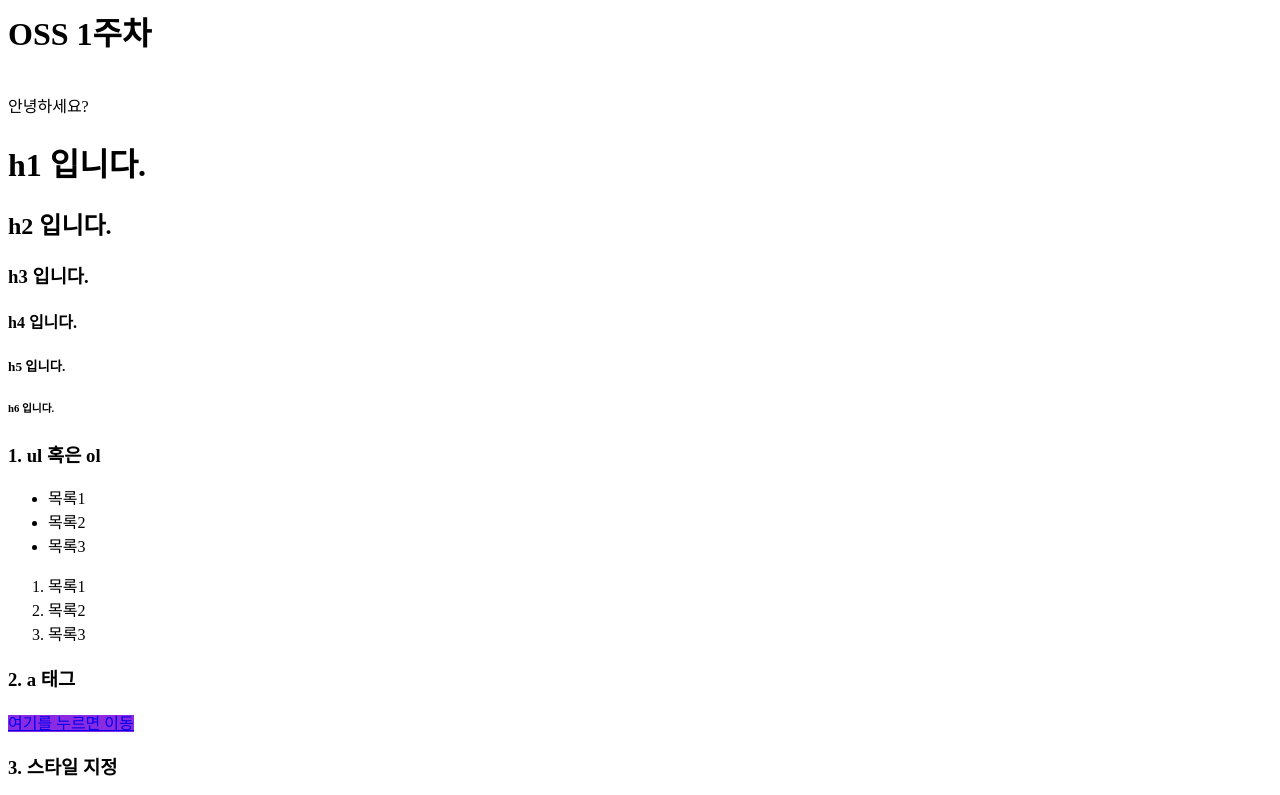
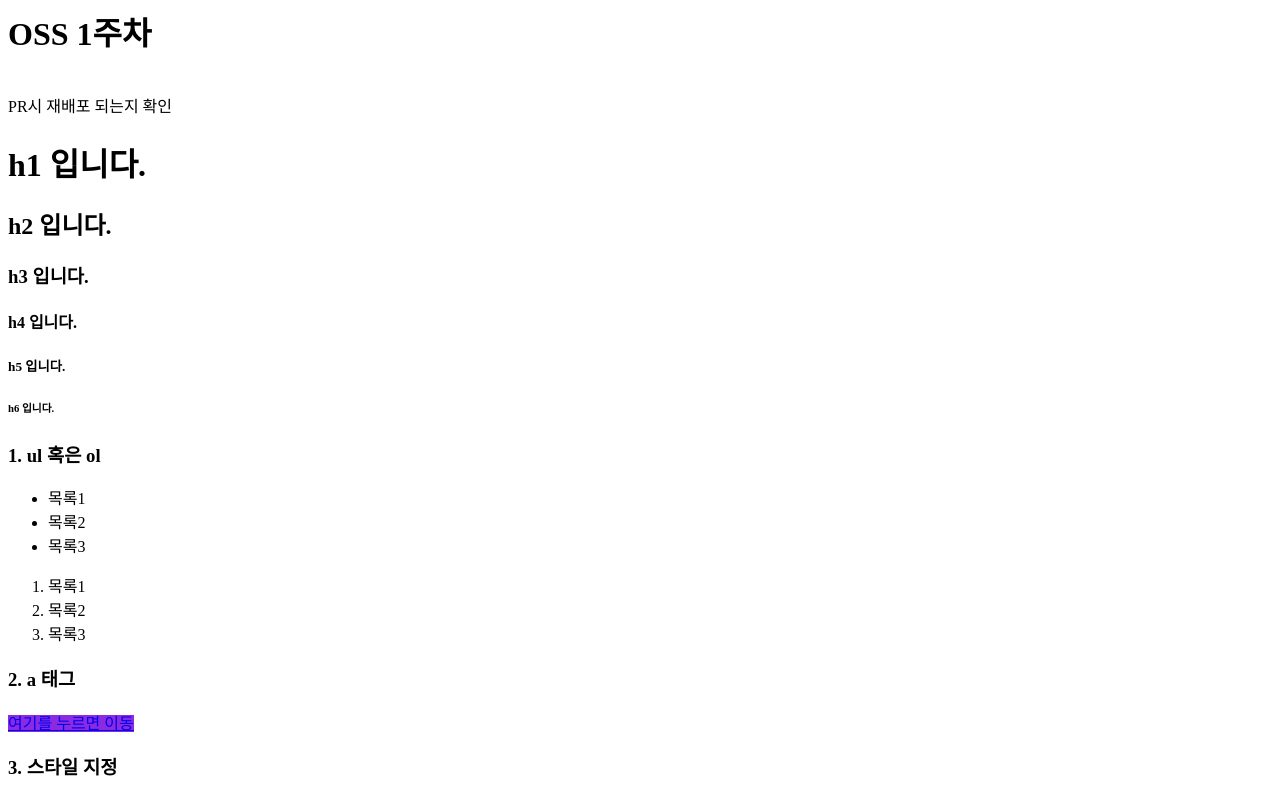
Before and after one commit to daejun4582/OSS-2025, a plain HTML site: page index.html in a window 1280 px wide. Shown: the top 795 px of the page. Drawn offline with Linux system fonts and the light colour scheme.

Commit message:
add diff

```diff
--- a/index.html
+++ b/index.html
@@ -2,7 +2,7 @@
     <head></head>
     <body>
         <h1>OSS 1주차</h1><br/>
-        안녕하세요?
+        PR시 재배포 되는지 확인
 
 
         <h1>h1 입니다.</h1>
```
